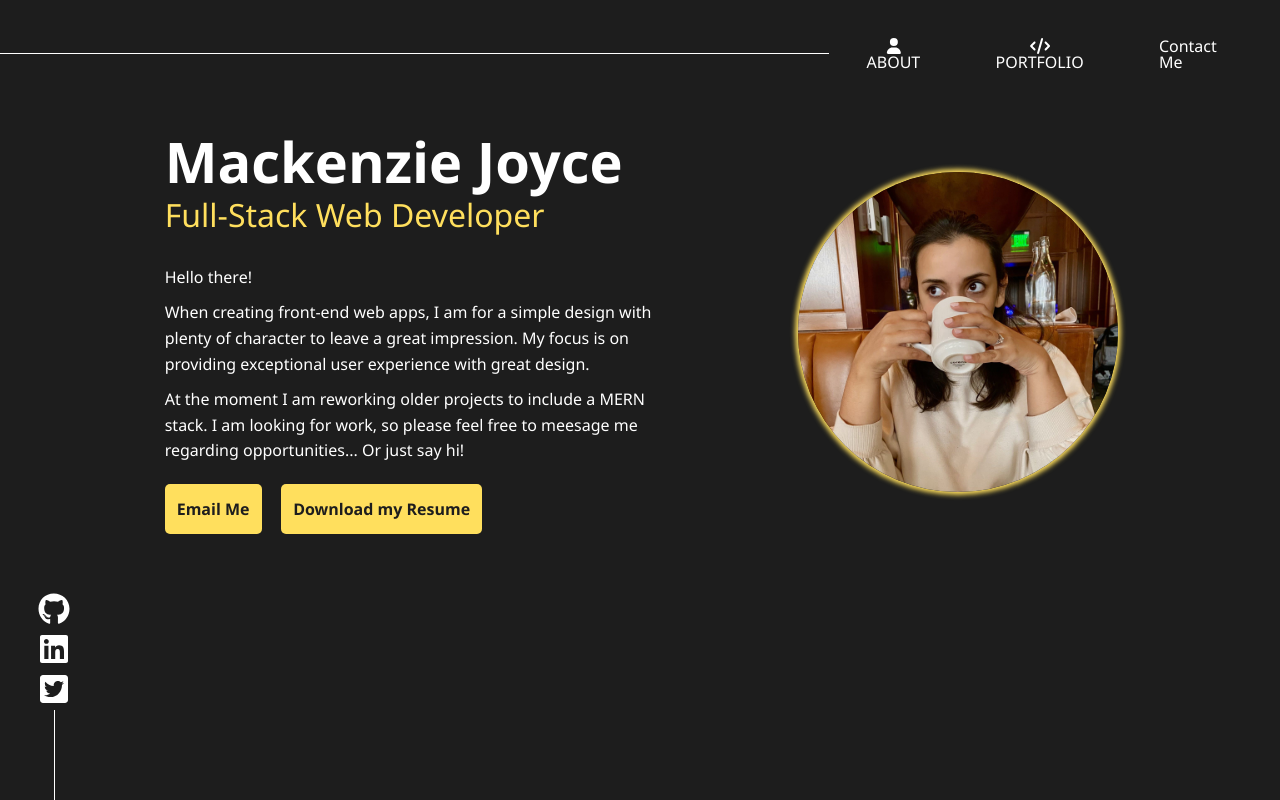
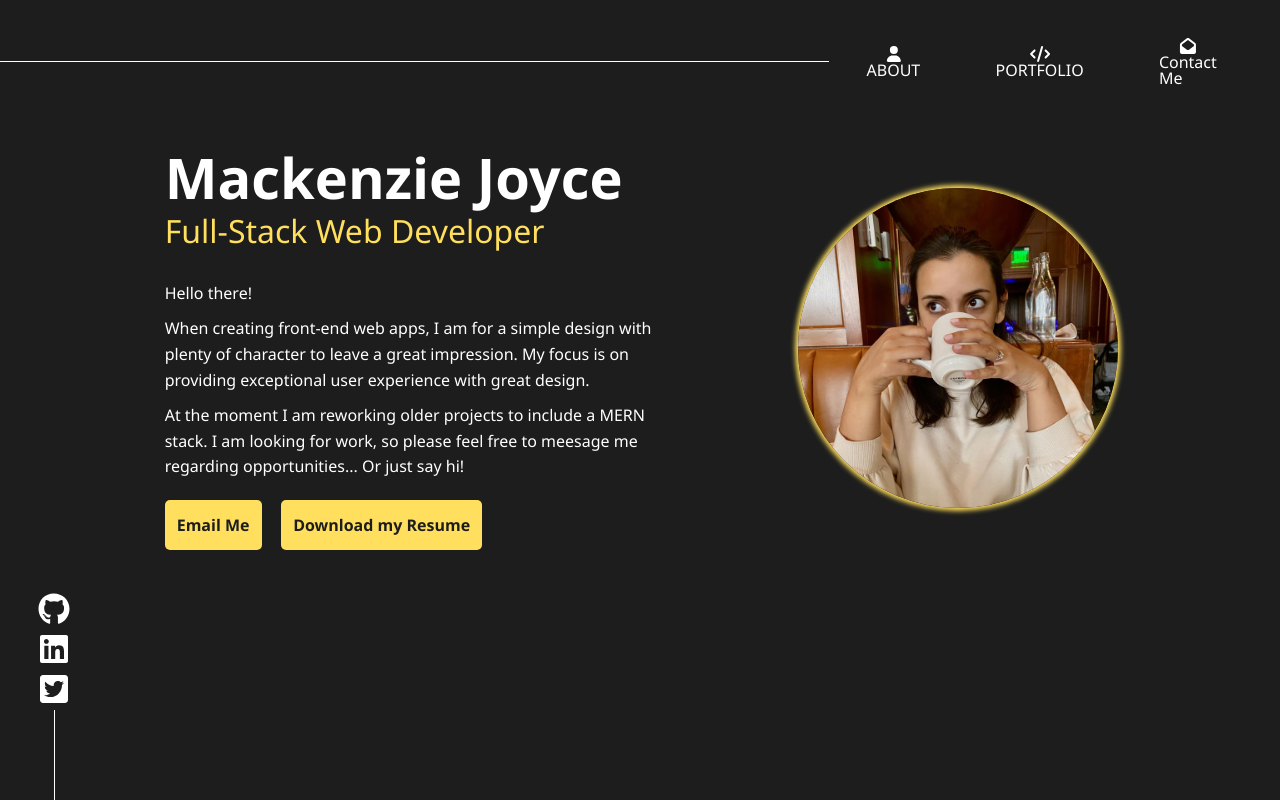
Before and after one commit to MackenzieJoyce/Portfolio, a React (Create React App) app: page / in a window 1280 px wide. Built offline with nearby package versions, Linux system fonts and the light colour scheme.

Commit message:
corrected fa icon for contact me

```diff
--- a/src/pages/components/NavTabs.js
+++ b/src/pages/components/NavTabs.js
@@ -4,7 +4,7 @@ import { FontAwesomeIcon } from '@fortawesome/react-fontawesome';
 import {
   faUser,
   faCode,
-  FaPaperPlane
+  faEnvelopeOpen
 } from '@fortawesome/free-solid-svg-icons';
 
 const styles = {
@@ -47,7 +47,7 @@ const NavTabs = () => {
           <span>PORTFOLIO</span>
         </Link>
         <Link style={styles.navTab} className='navTab Link' to="/contact-me">
-          <FontAwesomeIcon icon={FaPaperPlane} />
+          <FontAwesomeIcon icon={faEnvelopeOpen} />
           <span>Contact Me</span>
         </Link>
       </nav>
```
